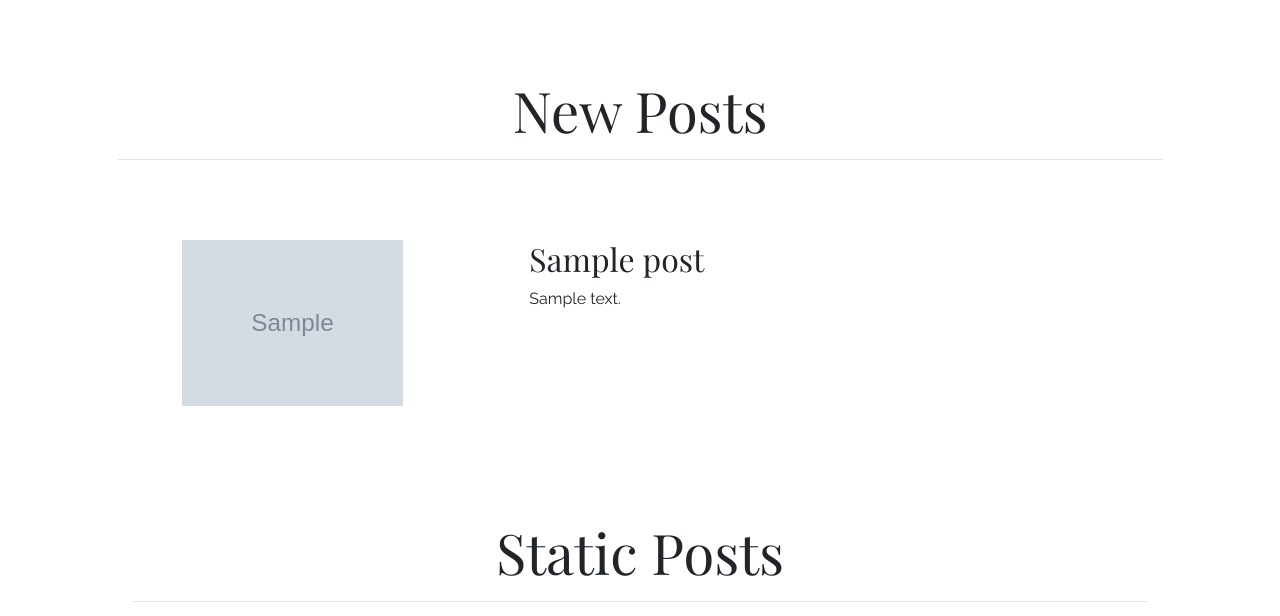
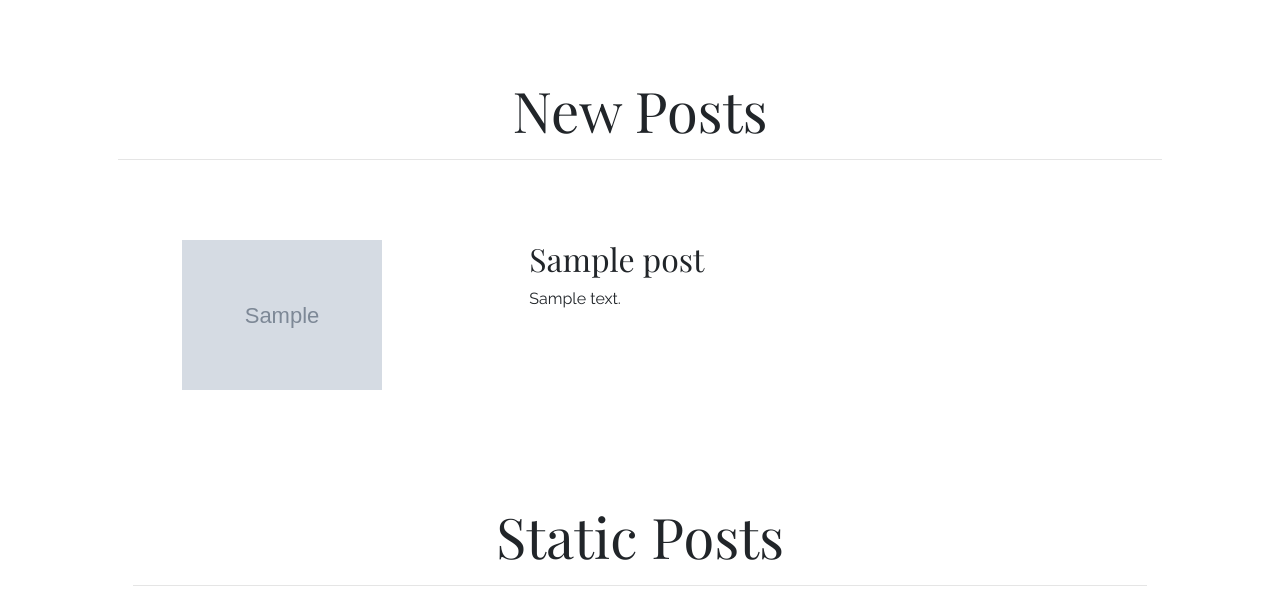
Before and after one commit to SandyAbdullahi/django-blog, a Django app: template templates/pages/home.html in a window 1280 px wide. Shown: the part 804-1420 px from the top of the page. Run offline with Django 3.2, Linux system fonts and the light colour scheme; the template is opened without the code that fills it: values that come from a table or form of the project are taken from there, others are empty; tables that the repository leaves empty hold one stand-in row (values such as "Sample post"); grey boxes marked "Sample" are stand-in pictures; parts of the project's set-up code (start-up, migrations or seed data) failed here and were passed over; some libraries are stand-ins or nearby versions.

Commit message:
change max sizing for user images

```diff
--- a/static/css/styles.css
+++ b/static/css/styles.css
@@ -51,6 +51,11 @@ h5 {
     color: inherit;
 }
 
+
+.user-post img {
+    max-width: 200px;
+    max-height: 240px;
+}
 .user-post p {
     white-space: nowrap;
     overflow: hidden;
@@ -139,6 +144,13 @@ footer .bg-dark {
 
         width: 100px !important;
     }
+
+    .post-view img {
+
+        max-width: 330px;
+        max-height: 460px;
+
+    }
 }
 
 
```
Also changed, not shown: media/Tampa_FL_Sulphur_Springs_Tower_tall_pano01.jpg (added), media/guy_one_hNqfdHn.jpeg (added).
